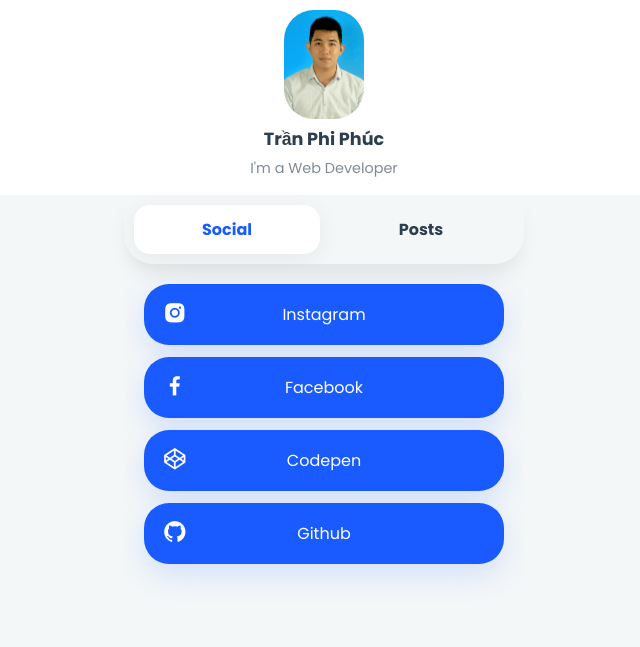
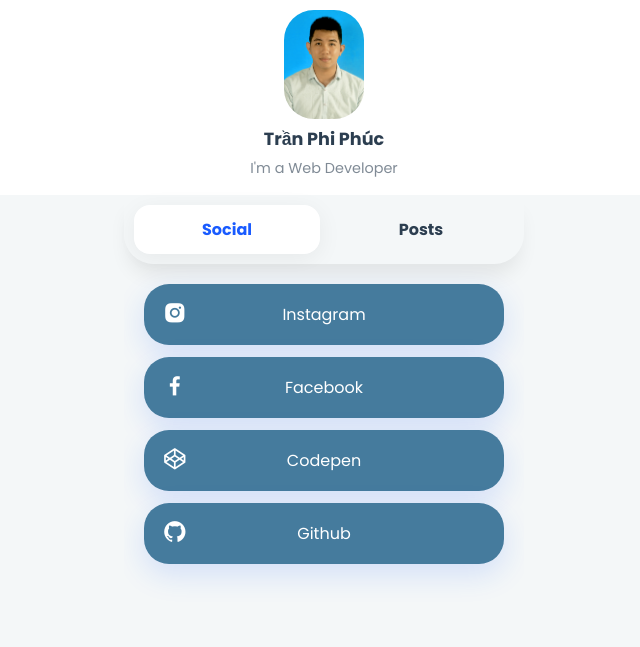
Before and after one commit to phucstorm/phucstorm.github.io, a plain HTML site: page index.html in a window 1280 px wide. Shown: the whole page, without its empty margins (316-956 px from the left). Drawn offline with nearby package versions, Linux system fonts and the light colour scheme.

Commit message:
change background

```diff
--- a/index.html
+++ b/index.html
@@ -145,7 +145,7 @@
         margin-bottom: 12px;
         border-radius: 25px;
         position: relative;
-        background: rgb(var(--primary));
+        background: #457b9d;
         box-shadow: 0px 10px 30px 0px rgba(var(--primary), .15);
     }
 
```
